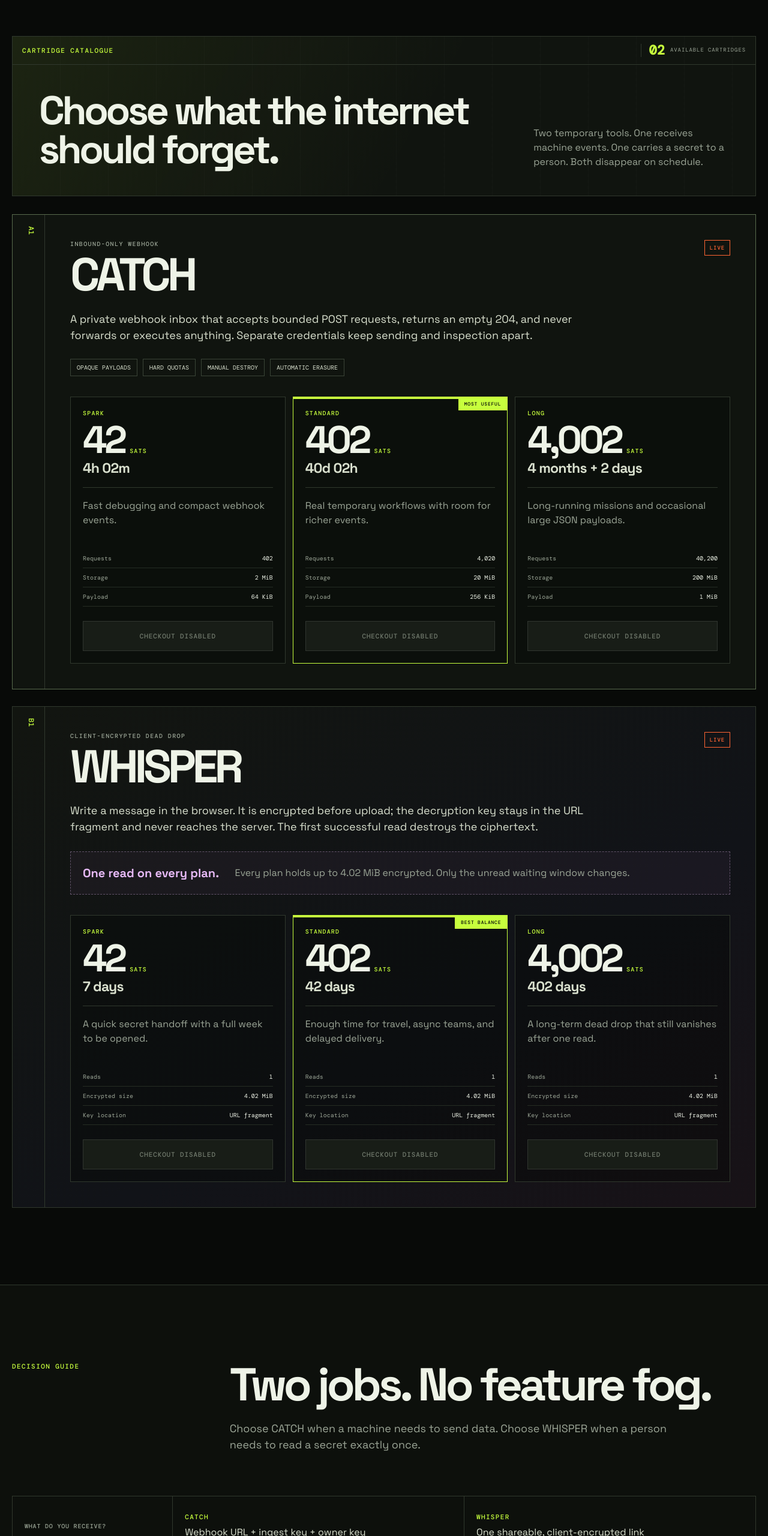
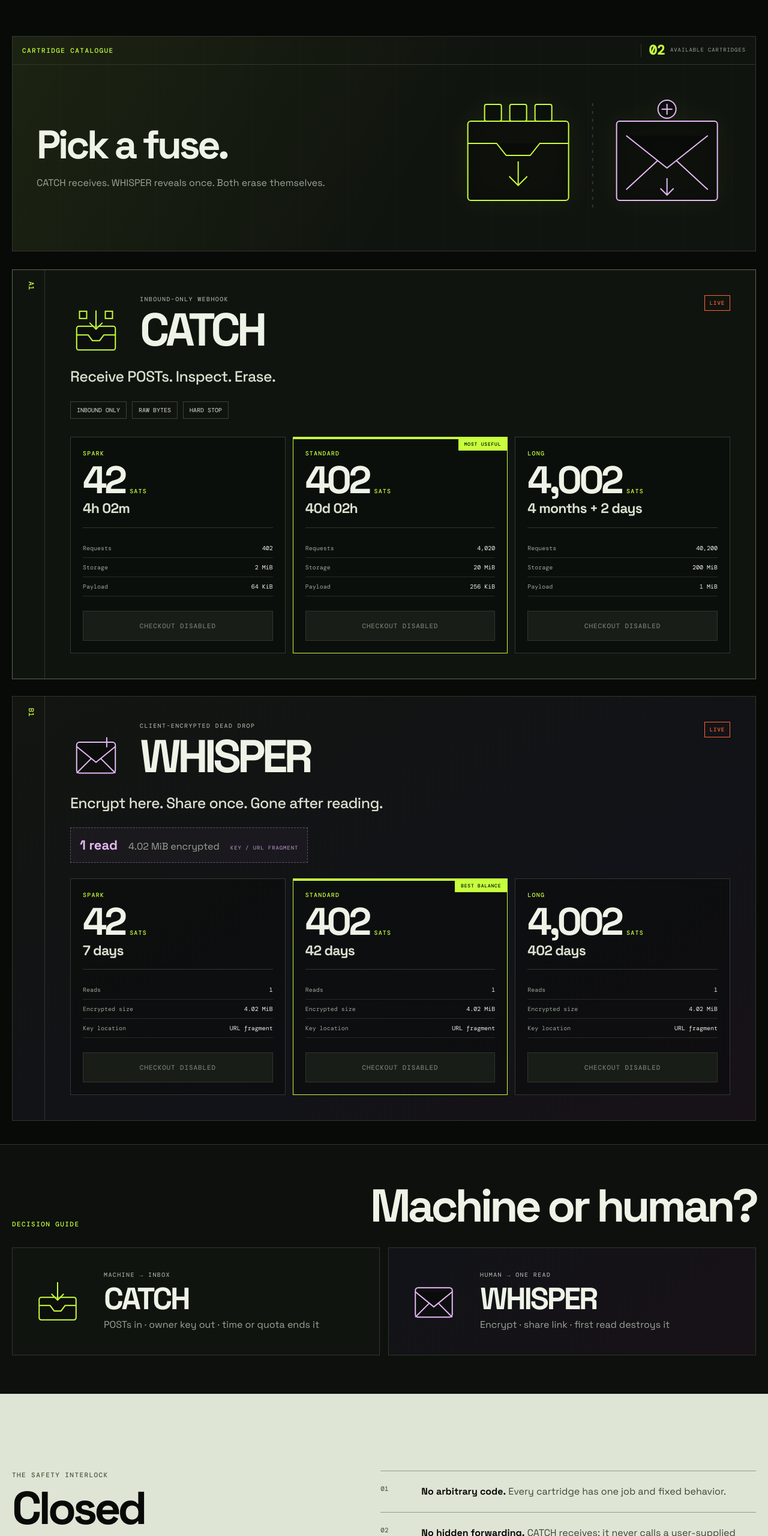
Before and after one commit to The402Machine/The402Machine, a website: page public/index.html in a window 1280 px wide. Shown: the part 942-3502 px from the top of the page at 60% size. Drawn offline with nearby package versions, Linux system fonts and the light colour scheme; no server answers; a web font is replaced by a local one.

Commit message:
Add visual cartridge guide

```diff
--- a/public/assets/styles.css
+++ b/public/assets/styles.css
@@ -64,6 +64,7 @@ h1 em { font-style: normal; color: var(--acid); }
 .band-inner { min-height: 72px; display: flex; justify-content: space-between; align-items: center; font-size: clamp(13px, 2.2vw, 26px); font-weight: 700; letter-spacing: -.04em; }
 .band-inner i { font-style: normal; }
 .section { padding-block: clamp(80px, 10vw, 145px); }
+#machines { padding-bottom: clamp(28px, 3vw, 44px); }
 .section-heading { display: grid; grid-template-columns: .55fr 1.45fr; align-items: start; gap: 30px; margin-bottom: 54px; }
 h2 { font-size: clamp(42px, 6vw, 78px); line-height: .98; letter-spacing: -.065em; margin-bottom: 22px; }
 .section-intro { max-width: 760px; color: var(--muted); font-size: 18px; }
@@ -74,9 +75,13 @@ h2 { font-size: clamp(42px, 6vw, 78px); line-height: .98; letter-spacing: -.065e
 .catalogue-count { display: flex; align-items: center; gap: 9px; padding-left: 13px; border-left: 1px solid var(--line); font-family: var(--mono); text-transform: uppercase; }
 .catalogue-count strong { color: var(--acid); font-size: 22px; line-height: 1; }
 .catalogue-count span { color: var(--muted); font-size: 9px; letter-spacing: .1em; }
-.catalogue-copy { position: relative; display: grid; grid-template-columns: minmax(0, 1.4fr) minmax(260px, .6fr); gap: clamp(30px, 5vw, 72px); align-items: end; padding: clamp(26px, 4vw, 44px); }
+.catalogue-copy { position: relative; display: grid; grid-template-columns: minmax(0, 1fr) minmax(300px, .72fr); gap: clamp(24px, 4vw, 58px); align-items: center; padding: clamp(24px, 3.5vw, 40px); }
 .catalogue-copy h2 { max-width: 720px; margin-bottom: 0; font-size: clamp(42px, 5.2vw, 68px); }
-.catalogue-copy .section-intro { max-width: 430px; margin: 0; font-size: 16px; }
+.catalogue-copy .section-intro { max-width: 520px; margin: 18px 0 0; font-size: 16px; }
+.catalogue-illustration { width: 100%; max-height: 230px; color: var(--acid); overflow: visible; filter: drop-shadow(0 0 22px rgba(199,255,61,.08)); }
+.catalogue-illustration rect, .catalogue-illustration path, .catalogue-illustration circle { vector-effect: non-scaling-stroke; fill: rgba(8,10,8,.65); stroke: currentColor; stroke-width: 2; }
+.catalogue-illustration .illustration-whisper { color: #e5b8f4; }
+.catalogue-illustration .illustration-divider { fill: none; stroke: var(--line); stroke-dasharray: 5 8; }
 .product-stack { display: grid; gap: 28px; }
 .product-card { position: relative; display: grid; grid-template-columns: 54px 1fr; border: 1px solid var(--line); background: var(--panel); min-width: 0; }
 .product-card.featured { border-color: #596a4d; }
@@ -86,9 +91,14 @@ h2 { font-size: clamp(42px, 6vw, 78px); line-height: .98; letter-spacing: -.065e
 .card-title { display: flex; justify-content: space-between; gap: 20px; align-items: start; }
 .card-title h3 { font-size: clamp(48px, 6vw, 82px); letter-spacing: -.075em; line-height: .9; margin-bottom: 25px; }
 .card-title > span { color: var(--orange); font: 500 9px var(--mono); letter-spacing: .1em; border: 1px solid var(--orange); padding: 6px 8px; white-space: nowrap; }
+.product-heading { display: flex; align-items: center; gap: clamp(16px, 2.5vw, 30px); }
+.product-icon { width: clamp(58px, 7vw, 86px); flex: 0 0 auto; color: var(--acid); }
+.whisper-card .product-icon { color: #e5b8f4; }
+.product-icon rect, .product-icon path { vector-effect: non-scaling-stroke; fill: rgba(8,10,8,.45); stroke: currentColor; stroke-width: 2; }
 .product-kicker { color: var(--muted); font: 500 10px var(--mono); letter-spacing: .14em; }
 .card-body > p { max-width: 880px; color: var(--cream); font-size: 18px; }
-.feature-strip { display: flex; flex-wrap: wrap; gap: 9px; margin: 26px 0 34px; }
+.product-line { margin-bottom: 22px; font-size: clamp(19px, 2vw, 25px) !important; font-weight: 500; letter-spacing: -.025em; }
+.feature-strip { display: flex; flex-wrap: wrap; gap: 9px; margin: 0 0 30px; }
 .feature-strip span { border: 1px solid #3a4437; padding: 7px 10px; color: var(--cream); font: 400 10px var(--mono); text-transform: uppercase; }
 .plan-grid { display: grid; grid-template-columns: repeat(3, 1fr); gap: 12px; }
 .plan-card { position: relative; border: 1px solid var(--line); background: rgba(5,8,5,.42); padding: 20px; display: flex; min-width: 0; flex-direction: column; }
@@ -100,21 +110,28 @@ h2 { font-size: clamp(42px, 6vw, 78px); line-height: .98; letter-spacing: -.065e
 .plan-price strong { color: var(--ink); font-size: clamp(48px, 5vw, 72px); line-height: .9; letter-spacing: -.075em; white-space: nowrap; }
 .plan-price span { color: var(--acid); font: 500 10px var(--mono); letter-spacing: .12em; }
 .plan-duration { color: var(--cream); font-size: clamp(18px, 1.8vw, 25px); line-height: 1.15; letter-spacing: -.035em; }
-.plan-card > p { color: var(--muted); min-height: 66px; margin: 18px 0; }
-.plan-card dl { margin: 0 0 24px; }
+.plan-card > p { color: var(--muted); margin: 18px 0; }
+.plan-card dl { margin: 18px 0 24px; }
 .plan-card dl div { display: flex; justify-content: space-between; gap: 12px; padding: 9px 0; border-bottom: 1px solid #252c23; font: 400 10px var(--mono); }
 .plan-card dt { color: var(--muted); }
 .plan-card dd { margin: 0; text-align: right; }
 .plan-card .button { width: 100%; margin-top: auto; }
-.whisper-rule { display: grid; grid-template-columns: .45fr 1.55fr; gap: 20px; align-items: center; margin: 28px 0 34px; padding: 20px; border: 1px dashed #62536a; background: rgba(136,87,153,.07); }
-.whisper-rule b { color: #e5b8f4; font-size: 20px; }
+.whisper-rule { display: inline-flex; flex-wrap: wrap; gap: 8px 18px; align-items: baseline; margin: 0 0 26px; padding: 12px 15px; border: 1px dashed #62536a; background: rgba(136,87,153,.07); }
+.whisper-rule b { color: #e5b8f4; font-size: 22px; }
 .whisper-rule span { color: var(--muted); }
+.whisper-rule small { color: #a580b1; font: 500 9px var(--mono); letter-spacing: .1em; }
 .compare-section { border-top: 1px solid var(--line); background: #0d100c; }
-.compare-grid { display: grid; grid-template-columns: .55fr 1fr 1fr; border-top: 1px solid var(--line); border-left: 1px solid var(--line); }
-.compare-grid > div { min-height: 100px; padding: 20px; border-right: 1px solid var(--line); border-bottom: 1px solid var(--line); display: grid; align-content: center; gap: 7px; }
-.compare-grid b { color: var(--acid); font: 500 11px var(--mono); letter-spacing: .12em; }
-.compare-grid span { color: var(--cream); }
-.compare-label { color: var(--muted); font: 500 10px var(--mono); text-transform: uppercase; letter-spacing: .08em; }
+.compare-inner { padding-block: clamp(48px, 5vw, 72px); }
+.compact-heading { display: flex; align-items: end; justify-content: space-between; gap: 24px; margin-bottom: 32px; }
+.compact-heading .eyebrow, .compact-heading h2 { margin-bottom: 0; }
+.decision-cards { display: grid; grid-template-columns: 1fr 1fr; gap: 14px; }
+.decision-cards article { display: grid; grid-template-columns: 96px 1fr; align-items: center; gap: 22px; min-height: 180px; padding: clamp(22px, 3vw, 34px); border: 1px solid var(--line); background: var(--panel); }
+.decision-cards article:last-child { background: linear-gradient(145deg, #111318, #181217); }
+.decision-cards svg { width: 82px; color: var(--acid); }
+.decision-cards article:last-child svg { color: #e5b8f4; }
+.decision-cards svg rect, .decision-cards svg path { fill: rgba(8,10,8,.45); stroke: currentColor; stroke-width: 2; vector-effect: non-scaling-stroke; }
+.decision-cards h3 { margin: 0 0 6px; font-size: clamp(30px, 4vw, 52px); line-height: .95; letter-spacing: -.06em; }
+.decision-cards span { color: var(--muted); }
 .principles { background: #dfe5d5; color: var(--black); }
 .principles .eyebrow { color: #4c5a40; }
 .principles-grid { display: grid; grid-template-columns: .9fr 1.1fr; gap: clamp(40px, 8vw, 110px); }
@@ -167,10 +184,12 @@ h2 { font-size: clamp(42px, 6vw, 78px); line-height: .98; letter-spacing: -.065e
 	.machine { max-width: 590px; transform: none; }
 	.section-heading, .principles-grid { grid-template-columns: 1fr; }
 	.catalogue-copy { grid-template-columns: 1fr; }
+	.catalogue-illustration { max-width: 560px; }
 	.plan-grid { grid-template-columns: 1fr; }
-	.plan-card > p { min-height: auto; }
 	.plan-price strong { white-space: normal; }
-	.whisper-rule { grid-template-columns: 1fr; }
+	.decision-cards { grid-template-columns: 1fr; }
+	.compact-heading { display: block; }
+	.compact-heading .eyebrow { margin-bottom: 12px; }
 }
 @media (max-width: 700px) {
 	.shell { width: min(100% - 26px, 1240px); }
@@ -185,14 +204,16 @@ h2 { font-size: clamp(42px, 6vw, 78px); line-height: .98; letter-spacing: -.065e
 	.card-body { padding: 24px 17px; }
 	.card-title { display: block; }
 	.card-title > span { display: inline-block; margin-bottom: 20px; }
+	.product-heading { align-items: flex-start; gap: 12px; }
+	.product-icon { width: 54px; }
+	.card-title h3 { font-size: clamp(44px, 14vw, 62px); }
 	.catalogue-meta { align-items: center; }
 	.catalogue-count { gap: 6px; padding-left: 9px; }
 	.catalogue-count strong { font-size: 20px; }
 	.catalogue-count span { max-width: 76px; font-size: 8px; line-height: 1.25; }
 	.catalogue-copy { padding: 25px 18px; }
-	.compare-grid { grid-template-columns: 1fr; }
-	.compare-grid > div { min-height: auto; }
-	.compare-label { background: #171c15; }
+	.decision-cards article { grid-template-columns: 62px 1fr; min-height: 0; padding: 20px 16px; gap: 14px; }
+	.decision-cards svg { width: 58px; }
 	.checkout-plans { grid-template-columns: 1fr; }
 	.checkout-head { align-items: center; }
 	.checkout-head .button { padding-inline: 14px; }
--- a/public/index.html
+++ b/public/index.html
@@ -6,7 +6,7 @@
 		<meta name="description" content="Buy a temporary webhook or an encrypted read-once message with Bitcoin over Lightning. No account, no subscription, hard limits." />
 		<meta name="theme-color" content="#080a08" />
 		<title>The402Machine — Disposable Internet Infrastructure</title>
-		<link rel="stylesheet" href="/assets/styles.css?v=5" />
+		<link rel="stylesheet" href="/assets/styles.css?v=7" />
 	</head>
 	<body>
 		<div class="noise" aria-hidden="true"></div>
@@ -48,20 +48,27 @@
 			<section class="shell section" id="machines">
 				<header class="catalogue-heading">
 					<div class="catalogue-meta"><p class="eyebrow">CARTRIDGE CATALOGUE</p><div class="catalogue-count"><strong>02</strong><span>available cartridges</span></div></div>
-					<div class="catalogue-copy"><h2>Choose what the internet should forget.</h2><p class="section-intro">Two temporary tools. One receives machine events. One carries a secret to a person. Both disappear on schedule.</p></div>
+					<div class="catalogue-copy">
+						<div><h2>Pick a fuse.</h2><p class="section-intro">CATCH receives. WHISPER reveals once. Both erase themselves.</p></div>
+						<svg class="catalogue-illustration" viewBox="0 0 460 230" aria-hidden="true" focusable="false">
+							<g class="illustration-catch"><rect x="22" y="54" width="168" height="132" rx="5"/><path d="M22 91h48l16 20h40l16-20h48"/><rect x="50" y="26" width="28" height="28" rx="3"/><rect x="92" y="26" width="28" height="28" rx="3"/><rect x="134" y="26" width="28" height="28" rx="3"/><path d="M106 121v40m-15-15 15 15 15-15"/></g>
+							<path class="illustration-divider" d="M230 24v182"/>
+							<g class="illustration-whisper"><rect x="270" y="54" width="168" height="132" rx="5"/><path d="m286 78 68 54 68-54M286 168l52-48m84 48-52-48"/><circle cx="354" cy="34" r="15"/><path d="M354 25v18m-9-9h18"/><path d="M354 149v28m-11-11 11 11 11-11"/></g>
+						</svg>
+					</div>
 				</header>
 
 				<div class="product-stack">
 					<article class="product-card featured" id="catch">
 						<div class="card-index">A1</div>
 						<div class="card-body">
-							<div class="card-title"><div><p class="product-kicker">INBOUND-ONLY WEBHOOK</p><h3>CATCH</h3></div><span>LIVE</span></div>
-							<p>A private webhook inbox that accepts bounded POST requests, returns an empty 204, and never forwards or executes anything. Separate credentials keep sending and inspection apart.</p>
-							<div class="feature-strip"><span>Opaque payloads</span><span>Hard quotas</span><span>Manual destroy</span><span>Automatic erasure</span></div>
+							<div class="card-title"><div class="product-heading"><svg class="product-icon" viewBox="0 0 72 72" role="img"><title>CATCH webhook inbox</title><rect x="9" y="30" width="54" height="33" rx="3"/><path d="M9 42h16l6 8h10l6-8h16M36 8v26m-9-9 9 9 9-9"/><rect x="13" y="9" width="10" height="10"/><rect x="49" y="9" width="10" height="10"/></svg><div><p class="product-kicker">INBOUND-ONLY WEBHOOK</p><h3>CATCH</h3></div></div><span>LIVE</span></div>
+							<p class="product-line">Receive POSTs. Inspect. Erase.</p>
+							<div class="feature-strip"><span>Inbound only</span><span>Raw bytes</span><span>Hard stop</span></div>
 							<div class="plan-grid" aria-label="CATCH plan comparison">
-								<article class="plan-card"><header><small>SPARK</small><div class="plan-price"><strong>42</strong><span>SATS</span></div><b class="plan-duration">4h 02m</b></header><p>Fast debugging and compact webhook events.</p><dl><div><dt>Requests</dt><dd>402</dd></div><div><dt>Storage</dt><dd>2 MiB</dd></div><div><dt>Payload</dt><dd>64 KiB</dd></div></dl><button class="button plan-buy" data-buy="catch" data-plan="spark">Choose Spark</button></article>
-								<article class="plan-card recommended"><div class="recommendation">MOST USEFUL</div><header><small>STANDARD</small><div class="plan-price"><strong>402</strong><span>SATS</span></div><b class="plan-duration">40d 02h</b></header><p>Real temporary workflows with room for richer events.</p><dl><div><dt>Requests</dt><dd>4,020</dd></div><div><dt>Storage</dt><dd>20 MiB</dd></div><div><dt>Payload</dt><dd>256 KiB</dd></div></dl><button class="button plan-buy primary" data-buy="catch" data-plan="standard">Choose Standard</button></article>
-								<article class="plan-card"><header><small>LONG</small><div class="plan-price"><strong>4,002</strong><span>SATS</span></div><b class="plan-duration">4 months + 2 days</b></header><p>Long-running missions and occasional large JSON payloads.</p><dl><div><dt>Requests</dt><dd>40,200</dd></div><div><dt>Storage</dt><dd>200 MiB</dd></div><div><dt>Payload</dt><dd>1 MiB</dd></div></dl><button class="button plan-buy" data-buy="catch" data-plan="long">Choose Long</button></article>
+								<article class="plan-card"><header><small>SPARK</small><div class="plan-price"><strong>42</strong><span>SATS</span></div><b class="plan-duration">4h 02m</b></header><dl><div><dt>Requests</dt><dd>402</dd></div><div><dt>Storage</dt><dd>2 MiB</dd></div><div><dt>Payload</dt><dd>64 KiB</dd></div></dl><button class="button plan-buy" data-buy="catch" data-plan="spark">Choose Spark</button></article>
+								<article class="plan-card recommended"><div class="recommendation">MOST USEFUL</div><header><small>STANDARD</small><div class="plan-price"><strong>402</strong><span>SATS</span></div><b class="plan-duration">40d 02h</b></header><dl><div><dt>Requests</dt><dd>4,020</dd></div><div><dt>Storage</dt><dd>20 MiB</dd></div><div><dt>Payload</dt><dd>256 KiB</dd></div></dl><button class="button plan-buy primary" data-buy="catch" data-plan="standard">Choose Standard</button></article>
+								<article class="plan-card"><header><small>LONG</small><div class="plan-price"><strong>4,002</strong><span>SATS</span></div><b class="plan-duration">4 months + 2 days</b></header><dl><div><dt>Requests</dt><dd>40,200</dd></div><div><dt>Storage</dt><dd>200 MiB</dd></div><div><dt>Payload</dt><dd>1 MiB</dd></div></dl><button class="button plan-buy" data-buy="catch" data-plan="long">Choose Long</button></article>
 							</div>
 						</div>
 					</article>
@@ -69,13 +76,13 @@
 					<article class="product-card whisper-card" id="whisper">
 						<div class="card-index">B1</div>
 						<div class="card-body">
-							<div class="card-title"><div><p class="product-kicker">CLIENT-ENCRYPTED DEAD DROP</p><h3>WHISPER</h3></div><span>LIVE</span></div>
-							<p>Write a message in the browser. It is encrypted before upload; the decryption key stays in the URL fragment and never reaches the server. The first successful read destroys the ciphertext.</p>
-							<div class="whisper-rule"><b>One read on every plan.</b><span>Every plan holds up to 4.02 MiB encrypted. Only the unread waiting window changes.</span></div>
+							<div class="card-title"><div class="product-heading"><svg class="product-icon" viewBox="0 0 72 72" role="img"><title>WHISPER read-once note</title><rect x="9" y="16" width="54" height="43" rx="4"/><path d="m9 22 27 22 27-22M9 59l20-20m34 20L43 39"/><path d="M51 9v14m-7-7h14"/></svg><div><p class="product-kicker">CLIENT-ENCRYPTED DEAD DROP</p><h3>WHISPER</h3></div></div><span>LIVE</span></div>
+							<p class="product-line">Encrypt here. Share once. Gone after reading.</p>
+							<div class="whisper-rule"><b>1 read</b><span>4.02 MiB encrypted</span><small>KEY / URL FRAGMENT</small></div>
 							<div class="plan-grid" aria-label="WHISPER plan comparison">
-								<article class="plan-card"><header><small>SPARK</small><div class="plan-price"><strong>42</strong><span>SATS</span></div><b class="plan-duration">7 days</b></header><p>A quick secret handoff with a full week to be opened.</p><dl><div><dt>Reads</dt><dd>1</dd></div><div><dt>Encrypted size</dt><dd>4.02 MiB</dd></div><div><dt>Key location</dt><dd>URL fragment</dd></div></dl><button class="button plan-buy" data-buy="whisper" data-plan="spark">Choose Spark</button></article>
-								<article class="plan-card recommended"><div class="recommendation">BEST BALANCE</div><header><small>STANDARD</small><div class="plan-price"><strong>402</strong><span>SATS</span></div><b class="plan-duration">42 days</b></header><p>Enough time for travel, async teams, and delayed delivery.</p><dl><div><dt>Reads</dt><dd>1</dd></div><div><dt>Encrypted size</dt><dd>4.02 MiB</dd></div><div><dt>Key location</dt><dd>URL fragment</dd></div></dl><button class="button plan-buy primary" data-buy="whisper" data-plan="standard">Choose Standard</button></article>
-								<article class="plan-card"><header><small>LONG</small><div class="plan-price"><strong>4,002</strong><span>SATS</span></div><b class="plan-duration">402 days</b></header><p>A long-term dead drop that still vanishes after one read.</p><dl><div><dt>Reads</dt><dd>1</dd></div><div><dt>Encrypted size</dt><dd>4.02 MiB</dd></div><div><dt>Key location</dt><dd>URL fragment</dd></div></dl><button class="button plan-buy" data-buy="whisper" data-plan="long">Choose Long</button></article>
+								<article class="plan-card"><header><small>SPARK</small><div class="plan-price"><strong>42</strong><span>SATS</span></div><b class="plan-duration">7 days</b></header><dl><div><dt>Reads</dt><dd>1</dd></div><div><dt>Encrypted size</dt><dd>4.02 MiB</dd></div><div><dt>Key location</dt><dd>URL fragment</dd></div></dl><button class="button plan-buy" data-buy="whisper" data-plan="spark">Choose Spark</button></article>
+								<article class="plan-card recommended"><div class="recommendation">BEST BALANCE</div><header><small>STANDARD</small><div class="plan-price"><strong>402</strong><span>SATS</span></div><b class="plan-duration">42 days</b></header><dl><div><dt>Reads</dt><dd>1</dd></div><div><dt>Encrypted size</dt><dd>4.02 MiB</dd></div><div><dt>Key location</dt><dd>URL fragment</dd></div></dl><button class="button plan-buy primary" data-buy="whisper" data-plan="standard">Choose Standard</button></article>
+								<article class="plan-card"><header><small>LONG</small><div class="plan-price"><strong>4,002</strong><span>SATS</span></div><b class="plan-duration">402 days</b></header><dl><div><dt>Reads</dt><dd>1</dd></div><div><dt>Encrypted size</dt><dd>4.02 MiB</dd></div><div><dt>Key location</dt><dd>URL fragment</dd></div></dl><button class="button plan-buy" data-buy="whisper" data-plan="long">Choose Long</button></article>
 							</div>
 						</div>
 					</article>
@@ -83,13 +90,11 @@
 			</section>
 
 			<section class="compare-section" id="compare">
-				<div class="shell section">
-					<div class="section-heading"><p class="eyebrow">DECISION GUIDE</p><div><h2>Two jobs. No feature fog.</h2><p class="section-intro">Choose CATCH when a machine needs to send data. Choose WHISPER when a person needs to read a secret exactly once.</p></div></div>
-					<div class="compare-grid">
-						<div class="compare-label">What do you receive?</div><div><b>CATCH</b><span>Webhook URL + ingest key + owner key</span></div><div><b>WHISPER</b><span>One shareable, client-encrypted link</span></div>
-						<div class="compare-label">What selects the plan?</div><div><span>Lifetime, request quota, and storage quota</span></div><div><span>How long the unread message waits</span></div>
-						<div class="compare-label">What destroys it?</div><div><span>Expiry, quota exhaustion, or manual destroy</span></div><div><span>First successful read or expiry</span></div>
-						<div class="compare-label">What it never does</div><div><span>Forward traffic or execute payloads</span></div><div><span>Send the decryption key to the server</span></div>
+				<div class="shell section compare-inner">
+					<div class="compact-heading"><p class="eyebrow">DECISION GUIDE</p><h2>Machine or human?</h2></div>
+					<div class="decision-cards">
+						<article><svg viewBox="0 0 72 72" aria-hidden="true"><rect x="9" y="30" width="54" height="33" rx="3"/><path d="M9 42h16l6 8h10l6-8h16M36 8v26m-9-9 9 9 9-9"/></svg><div><p class="product-kicker">MACHINE → INBOX</p><h3>CATCH</h3><span>POSTs in · owner key out · time or quota ends it</span></div></article>
+						<article><svg viewBox="0 0 72 72" aria-hidden="true"><rect x="9" y="16" width="54" height="43" rx="4"/><path d="m9 22 27 22 27-22M9 59l20-20m34 20L43 39"/></svg><div><p class="product-kicker">HUMAN → ONE READ</p><h3>WHISPER</h3><span>Encrypt · share link · first read destroys it</span></div></article>
 					</div>
 				</div>
 			</section>
```
Also changed, not shown: public/whisper.html (+1 -1 lines), test/landing.test.ts (+10 -1 lines).
